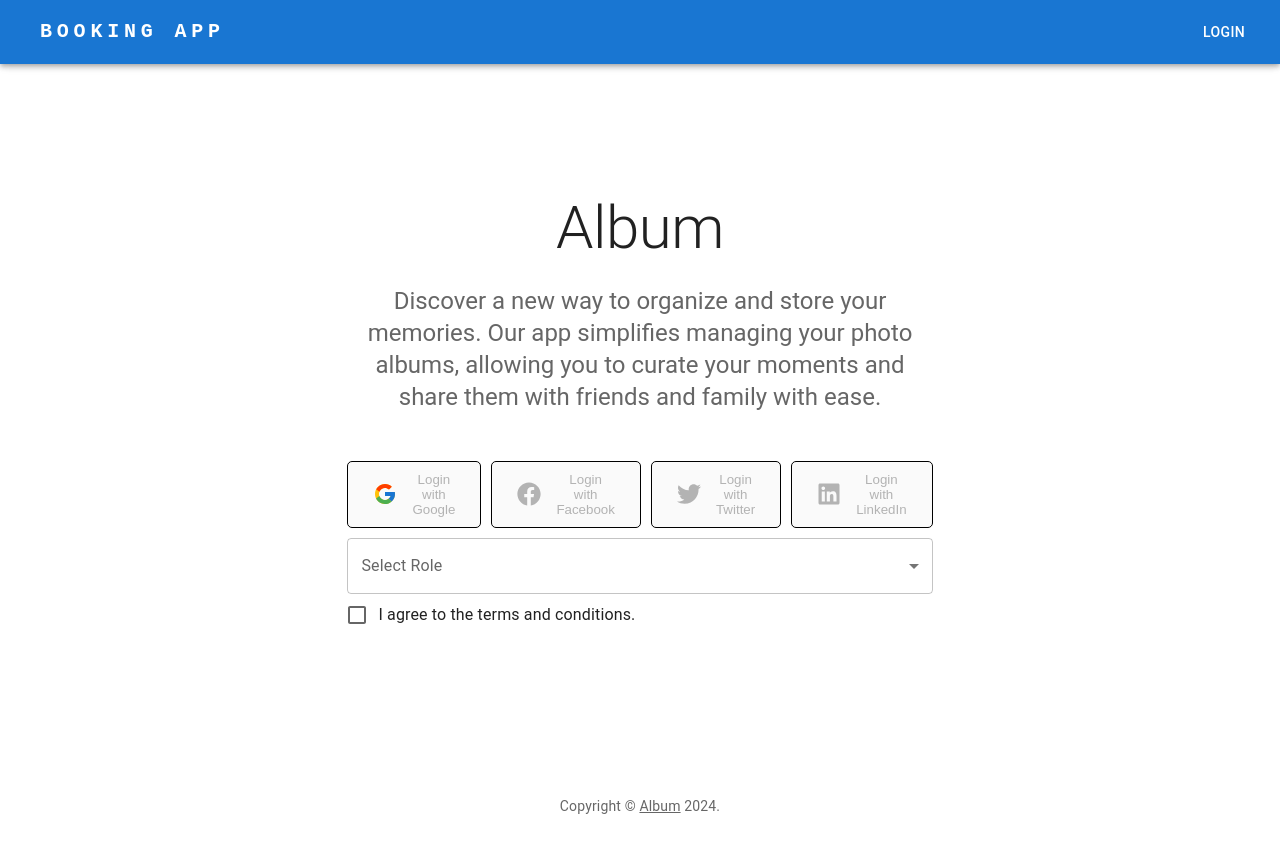
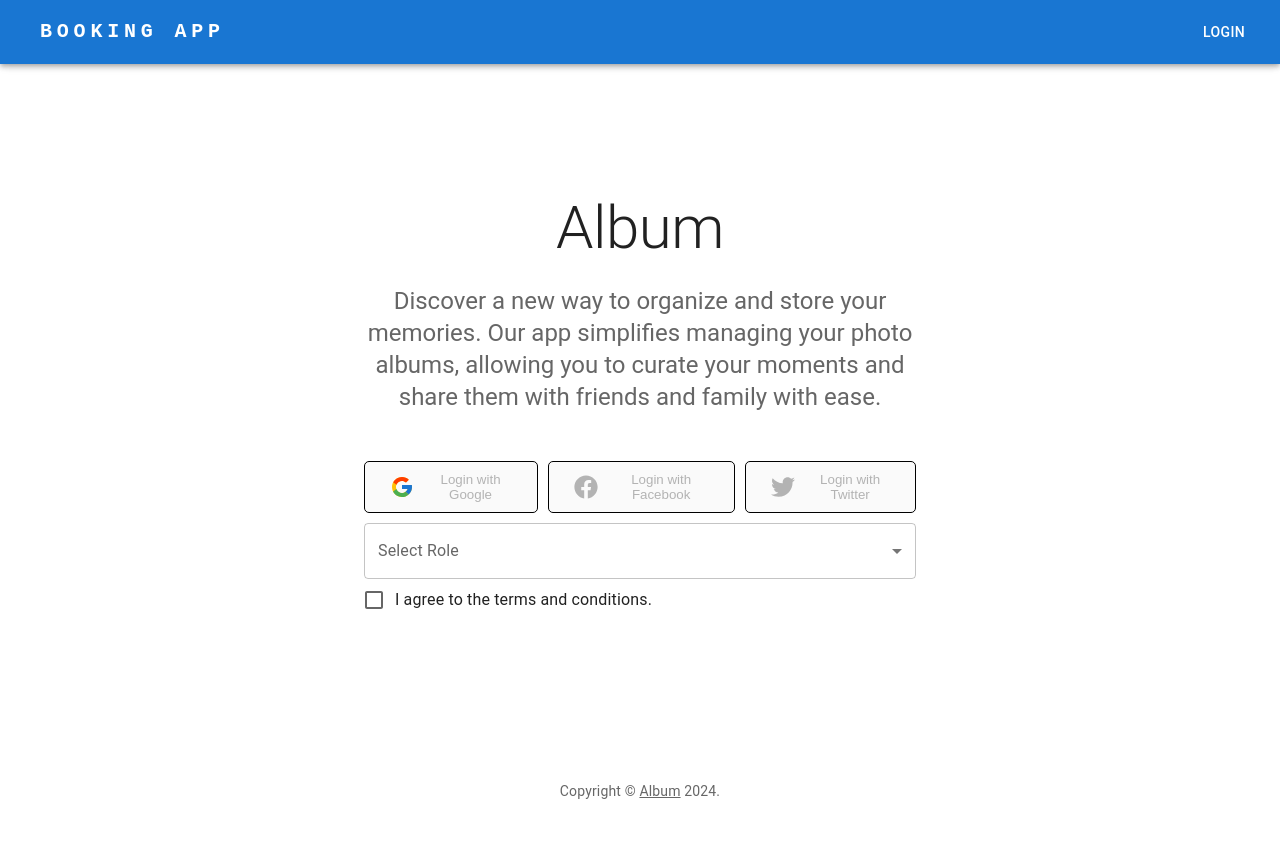
Before and after one commit to LawandahP/ambrose-frontend, a React (Vite) app: page / in a window 1280 px wide. Shown: the top 852 px of the page. Built offline with nearby package versions, Linux system fonts and the light colour scheme.

Commit message:
final push

```diff
--- a/src/pages/LandingPage.jsx
+++ b/src/pages/LandingPage.jsx
@@ -120,12 +120,12 @@ export default function LandingPage() {
                           onClick={() => handleLogin(twitterConfig, "twitter")}
                         />
 
-                        <LoginButton
+                        {/* <LoginButton
                           disabled={!agreementStatus}
                           text={'Login with LinkedIn'}
                           icon={<FaLinkedin size={24} />}
                           onClick={() => handleLogin(linkedinConfig, "linkedin")}
-                        />
+                        />  */}
 
                       </div>
                       <AgreementButton />
```
